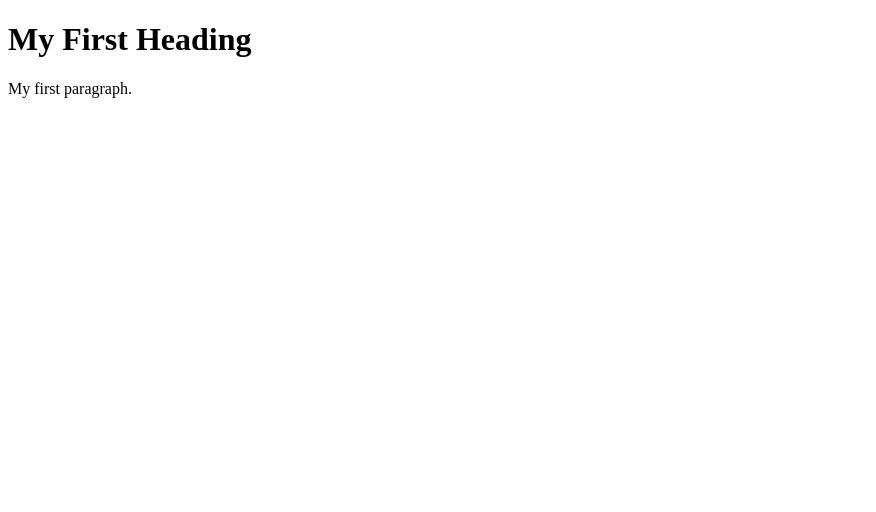
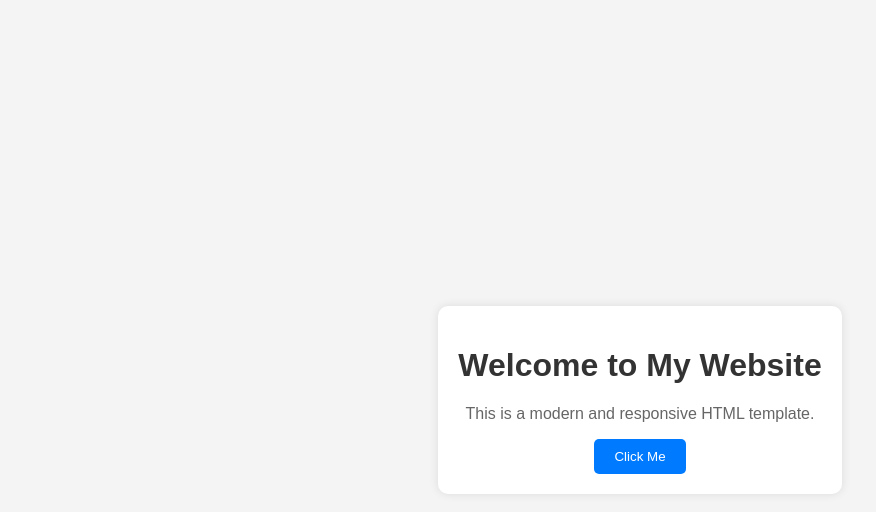
Before and after one commit to Dibyaprivate/comm, a plain HTML site: page index.html in a window 1280 px wide. Shown: the whole page, without its empty margins (0-876 px from the left). Drawn offline with Linux system fonts and the light colour scheme.

Commit message:
commit-2

```diff
--- a/index.html
+++ b/index.html
@@ -1,10 +1,53 @@
 <!DOCTYPE html>
-<html>
+<html lang="en">
+<head>
+    <meta charset="UTF-8">
+    <meta name="viewport" content="width=device-width, initial-scale=1.0">
+    <title>Best HTML Template</title>
+    <style>
+        body {
+            font-family: Arial, sans-serif;
+            margin: 0;
+            padding: 0;
+            display: flex;
+            justify-content: center;
+            align-items: center;
+            height: 100vh;
+            background-color: #f4f4f4;
+        }
+        .container {
+            text-align: center;
+            background: white;
+            padding: 20px;
+            border-radius: 10px;
+            box-shadow: 0 0 10px rgba(0, 0, 0, 0.1);
+        }
+        h1 {
+            color: #333;
+        }
+        p {
+            color: #666;
+        }
+        button {
+            background: #007bff;
+            color: white;
+            padding: 10px 20px;
+            border: none;
+            border-radius: 5px;
+            cursor: pointer;
+        }
+        button:hover {
+            background: #0056b3;
+        }
+    </style>
+</head>
 <body>
 
-<h1>My First Heading</h1>
-
-<p>My first paragraph.</p>
+    <div class="container">
+        <h1>Welcome to My Website</h1>
+        <p>This is a modern and responsive HTML template.</p>
+        <button onclick="alert('Hello, Arjun! 🚀')">Click Me</button>
+    </div>
 
 </body>
 </html>
```
